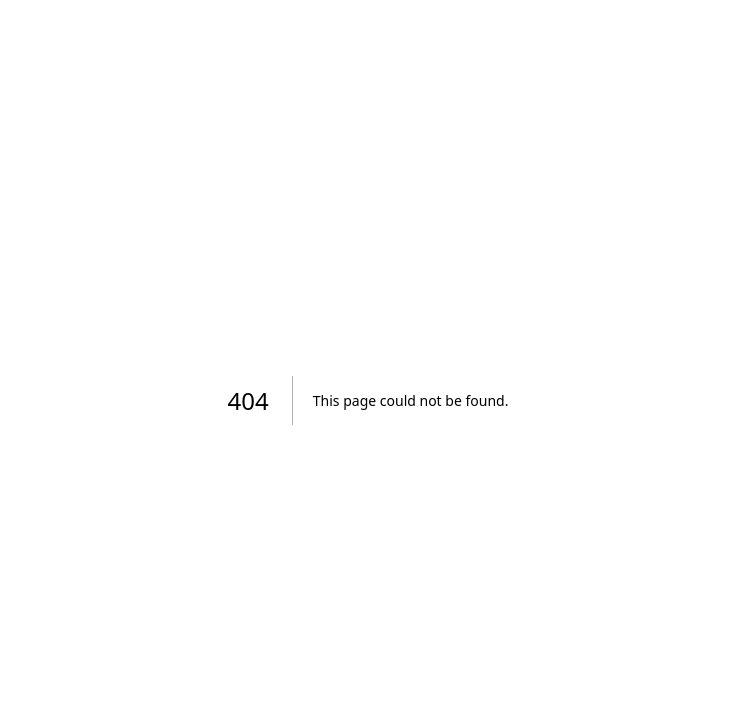
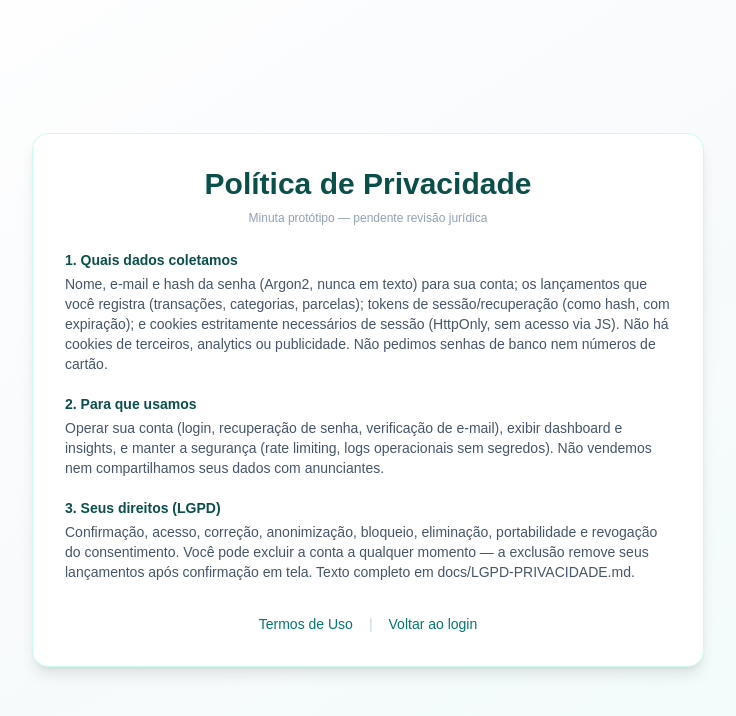
Before and after one commit to Lucasddr/Fluxa, a Next.js app in the folder frontend/: page /privacy in a window 1280 px wide. Before the commit this address had no page. Shown: the top 716 px of the page, without its empty margins (272-1008 px from the left). Built offline with nearby package versions, Linux system fonts and the light colour scheme.

Commit message:
feat(frontend): paginas prototipo privacy/terms com links no login/registro
Rotas /privacy e /terms (server components, PT-BR, identidade teal) com banner de minuta; footer de links no login e aceite nos Termos/Privacidade no registro. tsc limpo e build prod 19/19 verde.

```diff
--- a/frontend/app/login/page.tsx
+++ b/frontend/app/login/page.tsx
@@ -182,6 +182,16 @@ export default function LoginPage() {
           </p>
 
         </form>
+
+        <p className="mt-6 text-center text-xs text-slate-400">
+          <Link href="/privacy" className="hover:underline">
+            Privacidade
+          </Link>
+          {" · "}
+          <Link href="/terms" className="hover:underline">
+            Termos
+          </Link>
+        </p>
       </div>
     </div>
   );
--- /dev/null
+++ b/frontend/app/privacy/page.tsx
@@ -0,0 +1,61 @@
+import Link from "next/link";
+
+export default function PrivacyPage() {
+  return (
+    <div className="min-h-screen flex items-center justify-center bg-linear-to-br from-white via-slate-50 to-teal-50 px-4 py-10">
+      <div className="w-full max-w-2xl bg-white border border-teal-100 rounded-2xl p-8 shadow-lg">
+        <h1 className="text-3xl font-bold text-teal-900 text-center mb-2">
+          Política de Privacidade
+        </h1>
+        <p className="text-center text-xs text-slate-400 mb-6">
+          Minuta protótipo — pendente revisão jurídica
+        </p>
+
+        <div className="space-y-5 text-sm text-slate-600">
+          <section>
+            <h2 className="font-semibold text-teal-900 mb-1">1. Quais dados coletamos</h2>
+            <p>
+              Nome, e-mail e hash da senha (Argon2, nunca em texto) para sua conta;
+              os lançamentos que você registra (transações, categorias, parcelas);
+              tokens de sessão/recuperação (como hash, com expiração); e cookies
+              estritamente necessários de sessão (HttpOnly, sem acesso via JS).
+              Não há cookies de terceiros, analytics ou publicidade. Não pedimos
+              senhas de banco nem números de cartão.
+            </p>
+          </section>
+
+          <section>
+            <h2 className="font-semibold text-teal-900 mb-1">2. Para que usamos</h2>
+            <p>
+              Operar sua conta (login, recuperação de senha, verificação de e-mail),
+              exibir dashboard e insights, e manter a segurança (rate limiting, logs
+              operacionais sem segredos). Não vendemos nem compartilhamos seus dados
+              com anunciantes.
+            </p>
+          </section>
+
+          <section>
+            <h2 className="font-semibold text-teal-900 mb-1">3. Seus direitos (LGPD)</h2>
+            <p>
+              Confirmação, acesso, correção, anonimização, bloqueio, eliminação,
+              portabilidade e revogação do consentimento. Você pode excluir a conta
+              a qualquer momento — a exclusão remove seus lançamentos após
+              confirmação em tela. Texto completo em{" "}
+              <span className="font-medium">docs/LGPD-PRIVACIDADE.md</span>.
+            </p>
+          </section>
+        </div>
+
+        <div className="mt-8 flex items-center justify-center gap-4 text-sm">
+          <Link href="/terms" className="text-teal-700 font-medium hover:underline">
+            Termos de Uso
+          </Link>
+          <span className="text-slate-300">|</span>
+          <Link href="/login" className="text-teal-700 font-medium hover:underline">
+            Voltar ao login
+          </Link>
+        </div>
+      </div>
+    </div>
+  );
+}
--- a/frontend/app/register/page.tsx
+++ b/frontend/app/register/page.tsx
@@ -227,6 +227,18 @@ export default function RegisterPage() {
           </Link>
         </p>
 
+        <p className="mt-4 text-center text-xs text-slate-400">
+          Ao criar a conta você concorda com os{" "}
+          <Link href="/terms" className="hover:underline">
+            Termos
+          </Link>
+          {" "}e a{" "}
+          <Link href="/privacy" className="hover:underline">
+            Privacidade
+          </Link>
+          .
+        </p>
+
       </div>
     </div>
   );
--- /dev/null
+++ b/frontend/app/terms/page.tsx
@@ -0,0 +1,67 @@
+import Link from "next/link";
+
+export default function TermsPage() {
+  return (
+    <div className="min-h-screen flex items-center justify-center bg-linear-to-br from-white via-slate-50 to-teal-50 px-4 py-10">
+      <div className="w-full max-w-2xl bg-white border border-teal-100 rounded-2xl p-8 shadow-lg">
+        <h1 className="text-3xl font-bold text-teal-900 text-center mb-2">
+          Termos de Uso
+        </h1>
+        <p className="text-center text-xs text-slate-400 mb-6">
+          Minuta protótipo — pendente revisão jurídica
+        </p>
+
+        <div className="space-y-5 text-sm text-slate-600">
+          <section>
+            <h2 className="font-semibold text-teal-900 mb-1">1. O serviço</h2>
+            <p>
+              O Fluxa é uma aplicação de gestão financeira pessoal (MVP): registro
+              de receitas, despesas, categorias e compras parceladas, com dashboard
+              e insights. Funcionalidades podem mudar durante o piloto.
+            </p>
+          </section>
+
+          <section>
+            <h2 className="font-semibold text-teal-900 mb-1">2. Sua conta</h2>
+            <p>
+              Cadastro com nome, e-mail válido e senha de 8+ caracteres. Guarde sua
+              senha e não compartilhe credenciais. Sessões expiram e o logout
+              encerra o acesso neste navegador.
+            </p>
+          </section>
+
+          <section>
+            <h2 className="font-semibold text-teal-900 mb-1">3. Seus lançamentos</h2>
+            <p>
+              Os dados são seus. Excluir uma compra com parcelas pagas exibe um
+              aviso: com confirmação, apaga-se tudo junto (compra, parcelas e
+              transações geradas), sem deixar órfãs. Texto completo em{" "}
+              <span className="font-medium">docs/LGPD-TERMOS.md</span>.
+            </p>
+          </section>
+
+          <section>
+            <h2 className="font-semibold text-teal-900 mb-1">4. Privacidade</h2>
+            <p>
+              O tratamento de dados segue a{" "}
+              <Link href="/privacy" className="text-teal-700 font-medium hover:underline">
+                Política de Privacidade
+              </Link>
+              , parte destes Termos.
+            </p>
+          </section>
+        </div>
+
+        <div className="mt-8 flex items-center justify-center gap-4 text-sm">
+          <Link href="/privacy" className="text-teal-700 font-medium hover:underline">
+            Política de Privacidade
+          </Link>
+          <span className="text-slate-300">|</span>
+          <Link href="/register" className="text-teal-700 font-medium hover:underline">
+            Criar conta
+          </Link>
+        </div>
+      </div>
+    </div>
+  );
+}
```
